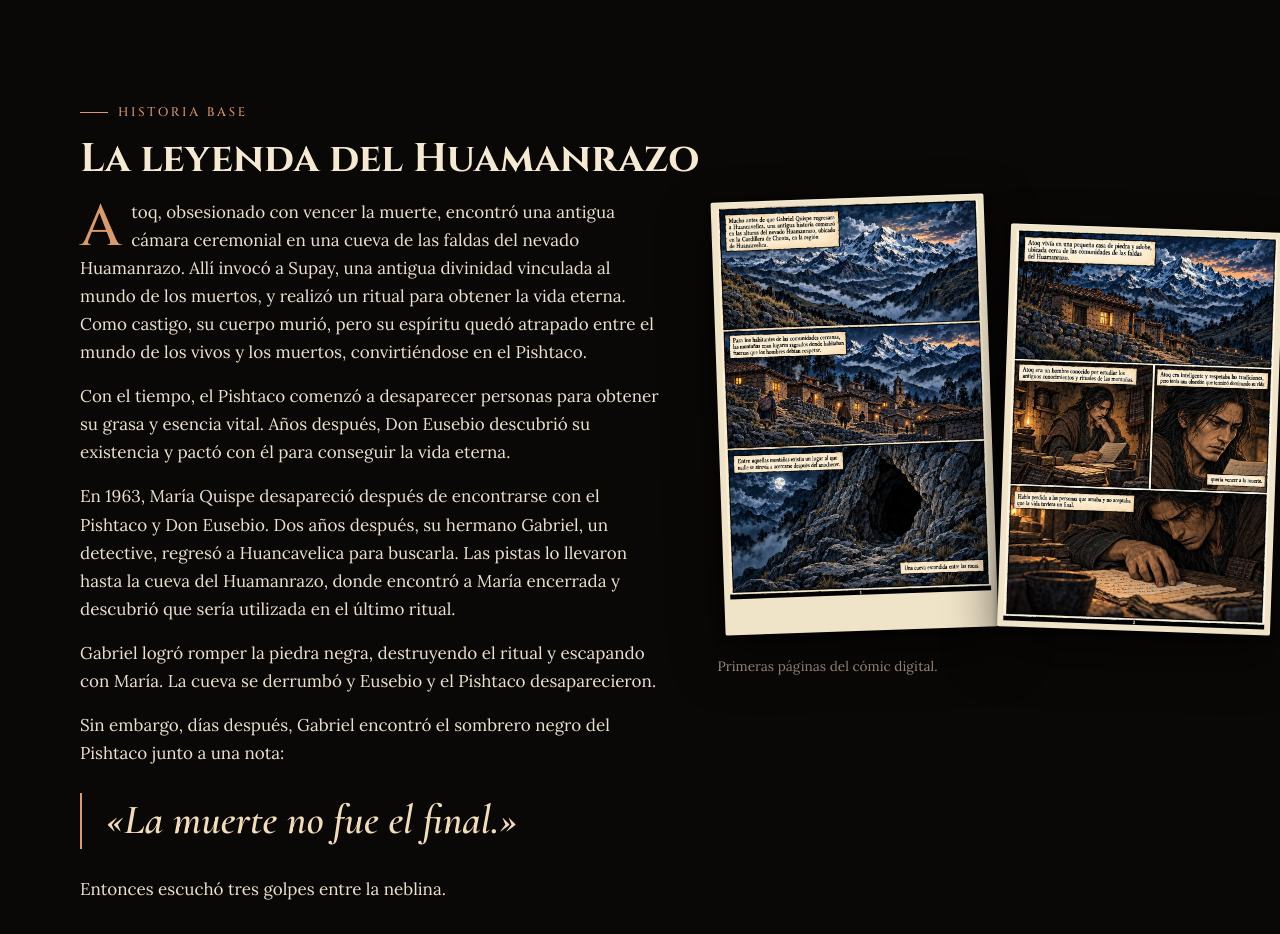
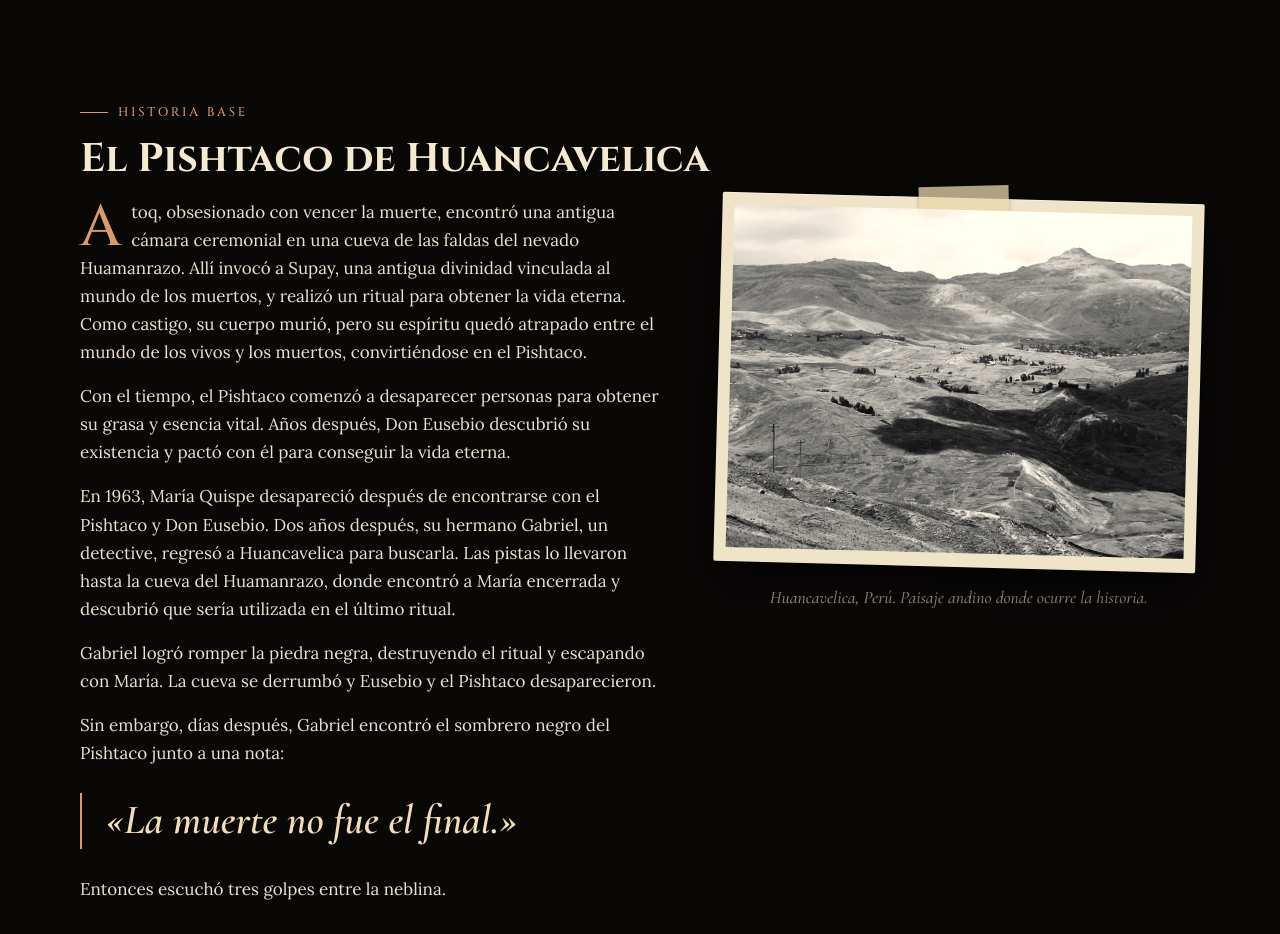
Before and after one commit to milagrosjuarezsolis/pishtaco-huancavelica, a plain HTML site: page index.html in a window 1280 px wide. Shown: the part 840-1774 px from the top of the page. Drawn offline with nearby package versions, Linux system fonts and the light colour scheme.

Commit message:
Historia base: título y foto de Huancavelica

```diff
--- a/estilos.css
+++ b/estilos.css
@@ -285,7 +285,15 @@ section { padding-block: clamp(64px, 10vw, 120px); }
 .comic .lamina:nth-child(1) { --giro: -2deg; }
 .comic .lamina:nth-child(2) { --giro: 2deg; margin-top: 30px; }
 /* En escritorio, las páginas del cómic se salen un poco del margen */
-@media (min-width: 901px) { .comic { margin-right: calc(-1 * min(6vw, 90px)); } }
+@media (min-width: 901px) { .comic, .foto-lugar { margin-right: calc(-1 * min(6vw, 90px)); } }
+/* Foto de Huancavelica: lámina pegada con un leve tono sepia */
+.foto-lugar { margin: 0; position: sticky; top: calc(var(--nav-alto) + 30px); }
+.foto-lugar .lamina { --giro: 1.5deg; padding: 12px 12px 14px; }
+.foto-lugar img { filter: sepia(0.28) contrast(1.05); }
+.foto-lugar figcaption {
+  margin-top: 16px; text-align: center; color: var(--apagado);
+  font-family: "Cormorant Garamond", Georgia, serif; font-style: italic; font-size: 1.1rem;
+}
 .comic figcaption { grid-column: 1 / -1; color: var(--apagado); font-size: 0.85rem; margin-top: 10px; }
 /* Línea de tiempo: rombos unidos por un trazo (horizontal en escritorio, vertical en celular) */
 .linea-tiempo {
@@ -506,6 +514,7 @@ footer ul { margin: 0 0 14px; padding-left: 18px; }
 }
 @media (max-width: 900px) {
   .historia-grid, .mapa-grid, .sim, .dos, .pieza, footer .columnas, .expediente { grid-template-columns: 1fr; }
+  .foto-lugar { position: static; }
   .sim { grid-template-areas: "escena" "mano" "tablero"; }
   .sim-mano { margin-top: 18px; }
   /* Retratos: se ve que la fila sigue hacia la derecha */
--- a/index.html
+++ b/index.html
@@ -65,7 +65,7 @@
 <section id="historia">
   <div class="contenedor">
     <span class="etiqueta revelar">Historia base</span>
-    <h2 class="titulo-seccion revelar">La leyenda del Huamanrazo</h2>
+    <h2 class="titulo-seccion revelar">El Pishtaco de Huancavelica</h2>
     <div class="historia-grid">
       <div class="relato revelar">
         <p>Atoq, obsesionado con vencer la muerte, encontró una antigua cámara ceremonial en una cueva de las faldas del nevado Huamanrazo. Allí invocó a Supay, una antigua divinidad vinculada al mundo de los muertos, y realizó un ritual para obtener la vida eterna. Como castigo, su cuerpo murió, pero su espíritu quedó atrapado entre el mundo de los vivos y los muertos, convirtiéndose en el Pishtaco.</p>
@@ -76,10 +76,9 @@
         <blockquote class="nota">«La muerte no fue el final.»</blockquote>
         <p>Entonces escuchó tres golpes entre la neblina.</p>
       </div>
-      <figure class="comic revelar">
-        <div class="lamina"><img src="img/comic-1.jpg" alt="Página 1 del cómic: el nevado Huamanrazo, las comunidades y la cueva escondida entre las rocas" width="922" height="1383" loading="lazy"></div>
-        <div class="lamina"><img src="img/comic-2.jpg" alt="Página 2 del cómic: Atoq en su casa estudiando los rituales de las montañas" width="922" height="1383" loading="lazy"></div>
-        <figcaption>Primeras páginas del cómic digital.</figcaption>
+      <figure class="foto-lugar revelar">
+        <div class="lamina"><img src="img/huancavelica.jpg" alt="Fotografía en blanco y negro del paisaje andino de Huancavelica: cerros, campos de cultivo y pequeños caseríos" width="993" height="743" loading="lazy"></div>
+        <figcaption>Huancavelica, Perú. Paisaje andino donde ocurre la historia.</figcaption>
       </figure>
     </div>
     <div class="golpes revelar">
```
Also changed, not shown: img/comic-2.jpg (deleted), img/huancavelica.jpg (added).
